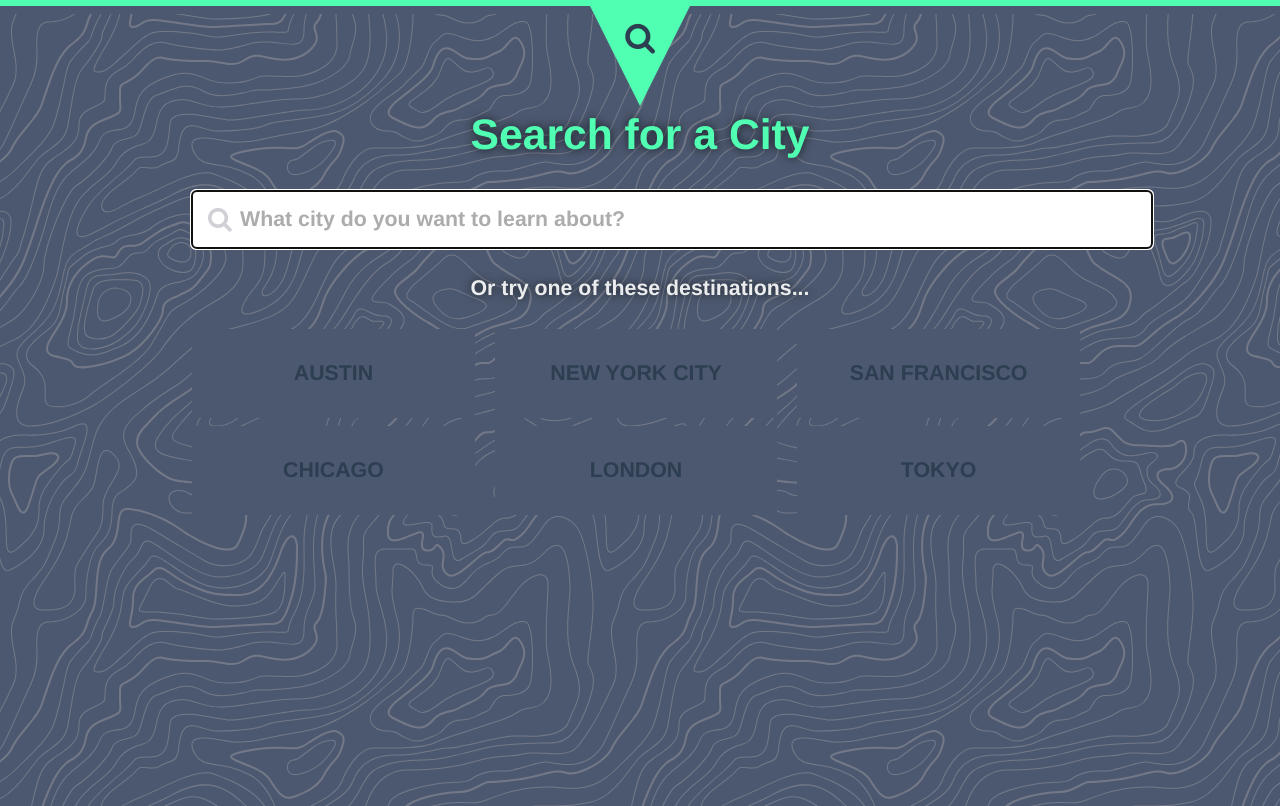
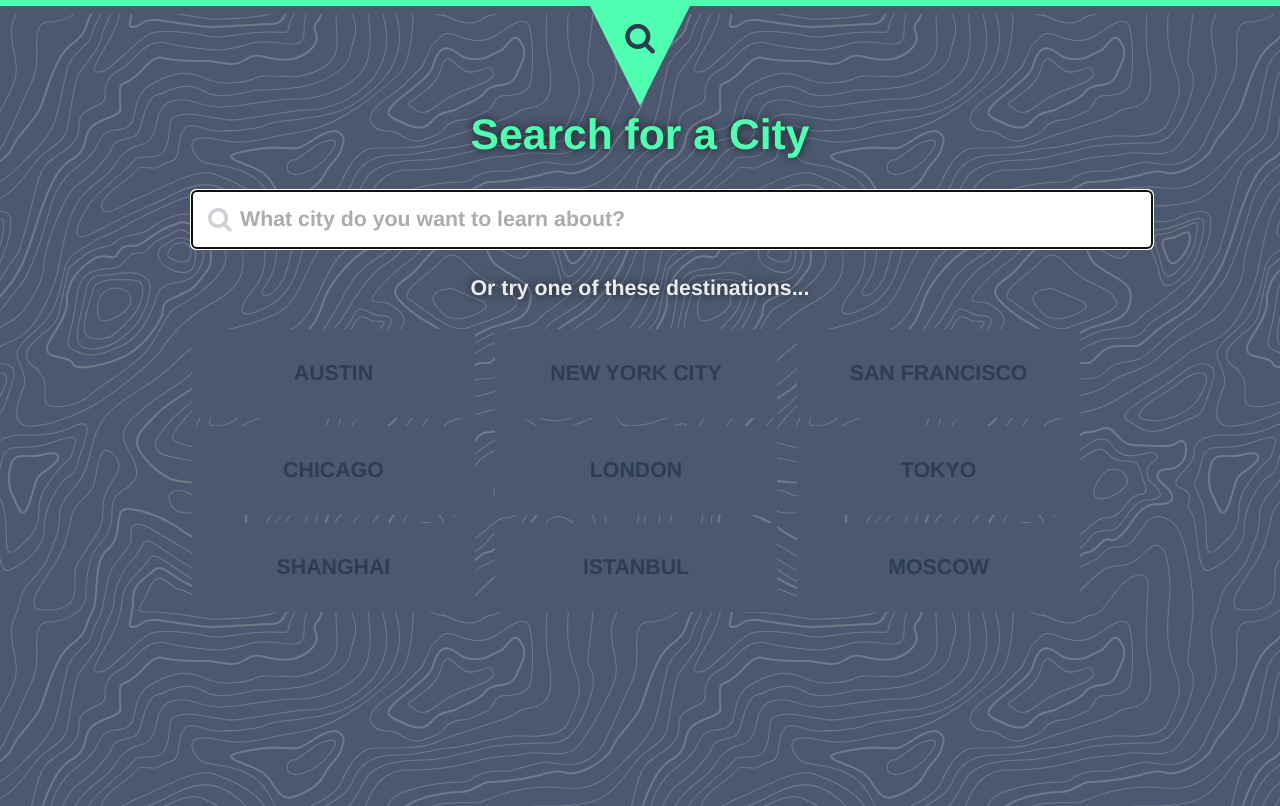
Before and after one commit to drinkingtheink/qol_report, a Vue app: page / in a window 1280 px wide. Built offline with nearby package versions, Linux system fonts and the light colour scheme.

Commit message:
More static options.

```diff
--- a/src/components/LocaleSelect.vue
+++ b/src/components/LocaleSelect.vue
@@ -43,7 +43,7 @@ export default {
     return {
       searchTerm : null,
       searchOptions: null,
-      optionsCount: null,
+      optionsCount: 0,
       searchFeedback: null
     }
   },
@@ -60,9 +60,17 @@ export default {
       if (this.searchTerm.length > 2) {
         this.searchForLocale(this.searchTerm)
       }
+
+      if (!this.searchTerm) {
+        this.clearOutSearch()
+      }
     }
   },
   methods: {
+    clearOutSearch () {
+      this.searchOptions = null
+      this.optionsCount = 0
+    },
     searchForLocale (searchTerm) {
       let vue = this
       axios.get(`${searchUrl}${searchTerm}`)
--- a/src/components/search/CitySearchOption.vue
+++ b/src/components/search/CitySearchOption.vue
@@ -8,8 +8,6 @@
 </template>
 
 <script>
-/* eslint no-console: 0, no-mixed-spaces-and-tabs: 0 */
-
 import { mapState, mapActions } from 'vuex'
 export default {
   props: ['option'],
--- a/src/data/staticLocales.js
+++ b/src/data/staticLocales.js
@@ -9,6 +9,12 @@ const chicago = {"_links":{"city:item":{"href":"https://api.teleport.org/api/cit
 const london = {"_links":{"city:item":{"href":"https://api.teleport.org/api/cities/geonameid:2643743/"}},"matching_alternate_names":[{"name":"london"},{"name":"London"},{"name":"London osh"},{"name":"Londona"},{"name":"Londonas"},{"name":"Londoni"},{"name":"londoni"},{"name":"Londono"},{"name":"Londons"},{"name":"Londonu"}],"matching_full_name":"London, England, United Kingdom"}
 
 const tokyo = {"_links":{"city:item":{"href":"https://api.teleport.org/api/cities/geonameid:1850147/"}},"matching_alternate_names":[{"name":"Tokyo"},{"name":"tokyo"}],"matching_full_name":"Tokyo, Tokyo, Japan"}
+
+const shanghai = {"_links":{"city:item":{"href":"https://api.teleport.org/api/cities/geonameid:1796236/"}},"matching_alternate_names":[{"name":"Shanghai"},{"name":"Shanghai - shang hai"},{"name":"Shanghai - 上海"},{"name":"shanghay"}],"matching_full_name":"Shanghai, Shanghai, China"}
+
+const istanbul = {"_links":{"city:item":{"href":"https://api.teleport.org/api/cities/geonameid:745044/"}},"matching_alternate_names":[{"name":"İstanbul"},{"name":"Istanbul"}],"matching_full_name":"Istanbul, Istanbul, Turkey"}
+
+const moscow = {"_links":{"city:item":{"href":"https://api.teleport.org/api/cities/geonameid:524901/"}},"matching_alternate_names":[{"name":"Moscow"}],"matching_full_name":"Moscow, Moscow, Russia"}
 
 const staticLocaleOptions = [
   {
@@ -34,8 +40,19 @@ const staticLocaleOptions = [
   {
     name: 'Tokyo',
     data: tokyo
+  },
+  {
+    name: 'Shanghai',
+    data: shanghai
+  },
+  {
+    name: 'Istanbul',
+    data: istanbul
+  },
+  {
+    name: 'Moscow',
+    data: moscow
   }
 ]
 
-
 export { staticLocaleOptions }
```
